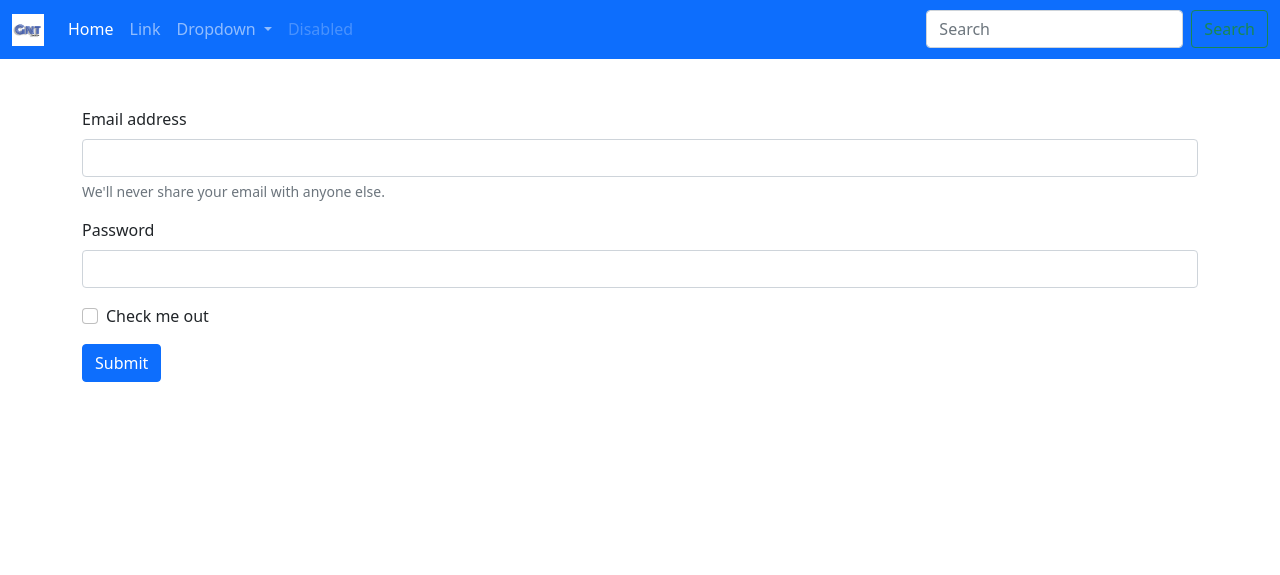
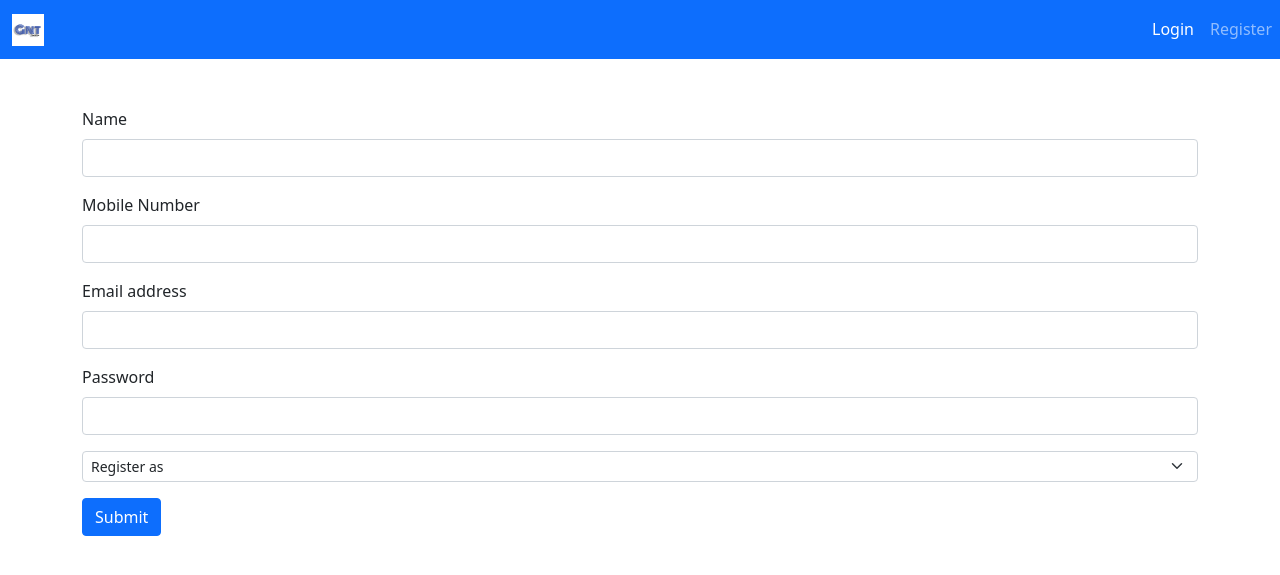
Before and after one commit to rabi477/gnt_service, a PHP site: page /register.php in a window 1280 px wide. Shown: the top 575 px of the page. Run offline with PHP 8.4, Linux system fonts and the light colour scheme.

Commit message:
Modify Register form

```diff
--- a/navbar.php
+++ b/navbar.php
@@ -1,37 +1,22 @@
-<nav class="navbar navbar-expand-lg navbar-dark bg-primary">
+<nav class="navbar navbar-expand-lg navbar-dark bg-primary d-flex justify-content-between">
   <div class="container-fluid">
-    <a class="navbar-brand" href="#"><img src="./gnt_img/gntlogo.jpeg" alt="Gnt logo" width="32px" height="32px" ></a>
+    <a class="navbar-brand" href="#"><img src="./gnt_img/gntlogo.jpeg" alt="Gnt logo" width="32px" height="32px"></a>
     <button class="navbar-toggler" type="button" data-bs-toggle="collapse" data-bs-target="#navbarSupportedContent" aria-controls="navbarSupportedContent" aria-expanded="false" aria-label="Toggle navigation">
       <span class="navbar-toggler-icon"></span>
 
     </button>
-    <div class="collapse navbar-collapse" id="navbarSupportedContent">
+    </div>
+    <div class="collapse navbar-collapse pr-6" id="navbarSupportedContent">
       <ul class="navbar-nav me-auto mb-2 mb-lg-0">
         <li class="nav-item">
-          <a class="nav-link active" aria-current="page" href="#">Home</a>
+          <a class="nav-link active" aria-current="page" href="#">Login</a>
         </li>
         <li class="nav-item">
-          <a class="nav-link" href="#">Link</a>
-        </li>
-        <li class="nav-item dropdown">
-          <a class="nav-link dropdown-toggle" href="#" id="navbarDropdown" role="button" data-bs-toggle="dropdown" aria-expanded="false">
-            Dropdown
-          </a>
-          <ul class="dropdown-menu" aria-labelledby="navbarDropdown">
-            <li><a class="dropdown-item" href="#">Action</a></li>
-            <li><a class="dropdown-item" href="#">Another action</a></li>
-            <li><hr class="dropdown-divider"></li>
-            <li><a class="dropdown-item" href="#">Something else here</a></li>
-          </ul>
-        </li>
-        <li class="nav-item">
-          <a class="nav-link disabled" href="#" tabindex="-1" aria-disabled="true">Disabled</a>
+          <a class="nav-link" href="#">Register</a>
         </li>
       </ul>
-      <form class="d-flex">
-        <input class="form-control me-2" type="search" placeholder="Search" aria-label="Search">
-        <button class="btn btn-outline-success" type="submit">Search</button>
-      </form>
-    </div>
+
+
+
   </div>
 </nav>
--- a/register.php
+++ b/register.php
@@ -19,21 +19,40 @@
     <div class="container mt-5">
         <form>
         <div class="mb-3">
+                <label for="exampleInputEmail1" class="form-label">Name</label>
+                <input type="email" class="form-control" id="exampleInputEmail1" aria-describedby="emailHelp">
+
+            </div>
+            <div class="mb-3">
+                <label for="exampleInputEmail1" class="form-label">Mobile Number</label>
+                <input type="email" class="form-control" id="exampleInputEmail1" aria-describedby="emailHelp">
+
+            </div>
+
+            <div class="mb-3">
                 <label for="exampleInputEmail1" class="form-label">Email address</label>
                 <input type="email" class="form-control" id="exampleInputEmail1" aria-describedby="emailHelp">
-            <div id="emailHelp" class="form-text">We'll never share your email with anyone else.</div>
+
             </div>
             <div class="mb-3">
                 <label for="exampleInputPassword1" class="form-label">Password</label>
                 <input type="password" class="form-control" id="exampleInputPassword1">
             </div>
-        <div class="mb-3 form-check">
-            <input type="checkbox" class="form-check-input" id="exampleCheck1">
-            <label class="form-check-label" for="exampleCheck1">Check me out</label>
+
+            <div>
+                <select class="form-select form-select-sm" aria-label=".form-select-sm example">
+                    <option selected>Register as</option>
+                    <option value="1">Customer</option>
+                    <option value="2">Service provider</option>
+
+                </select>
             </div>
-        <button type="submit" class="btn btn-primary">Submit</button>
+
+            <button type="submit" class="btn btn-primary mt-3">Submit</button>
         </form>
     </div>
+
+
 
 
 
```
Lines whose indentation alone changed are shown as unchanged.
